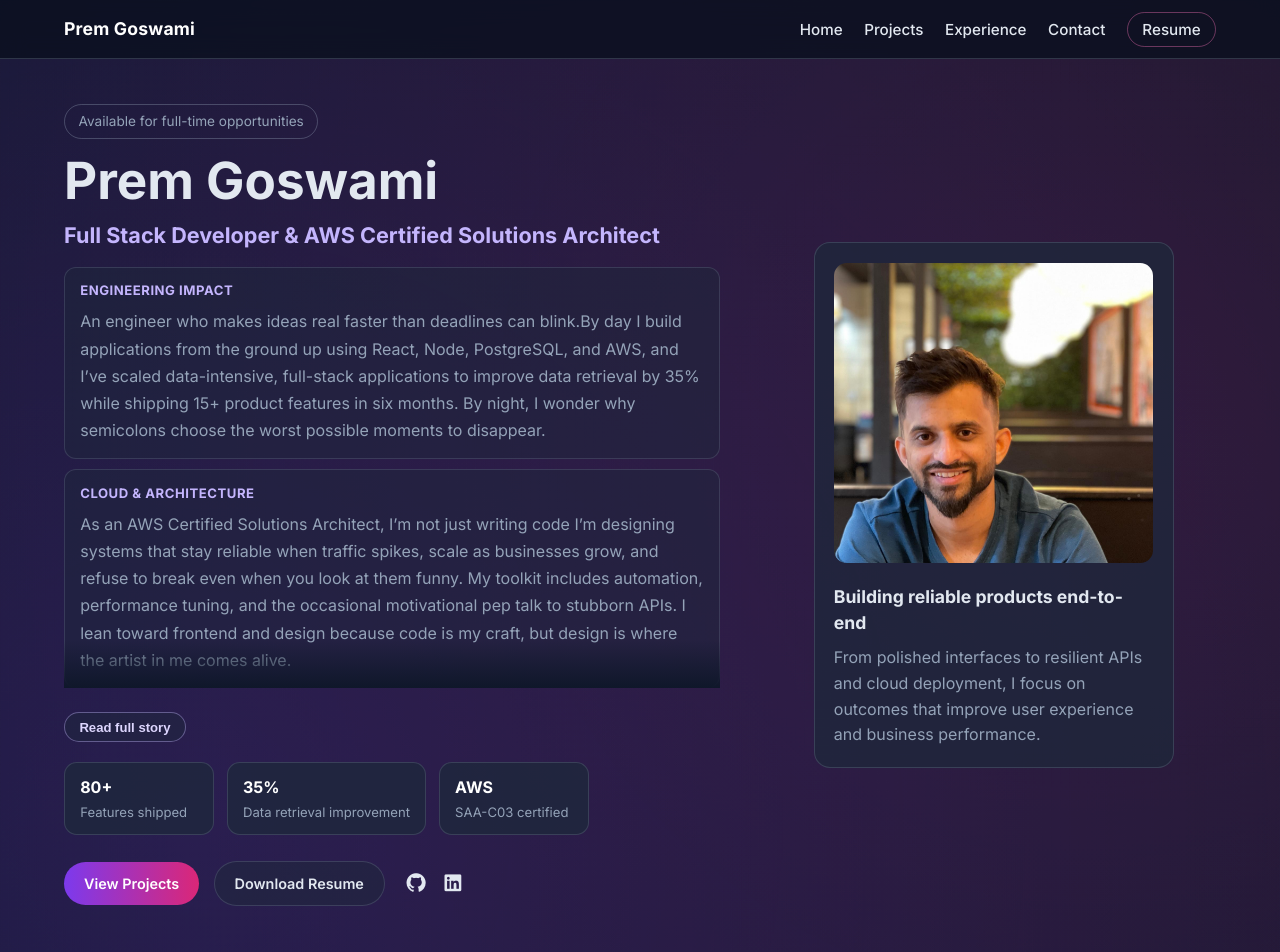
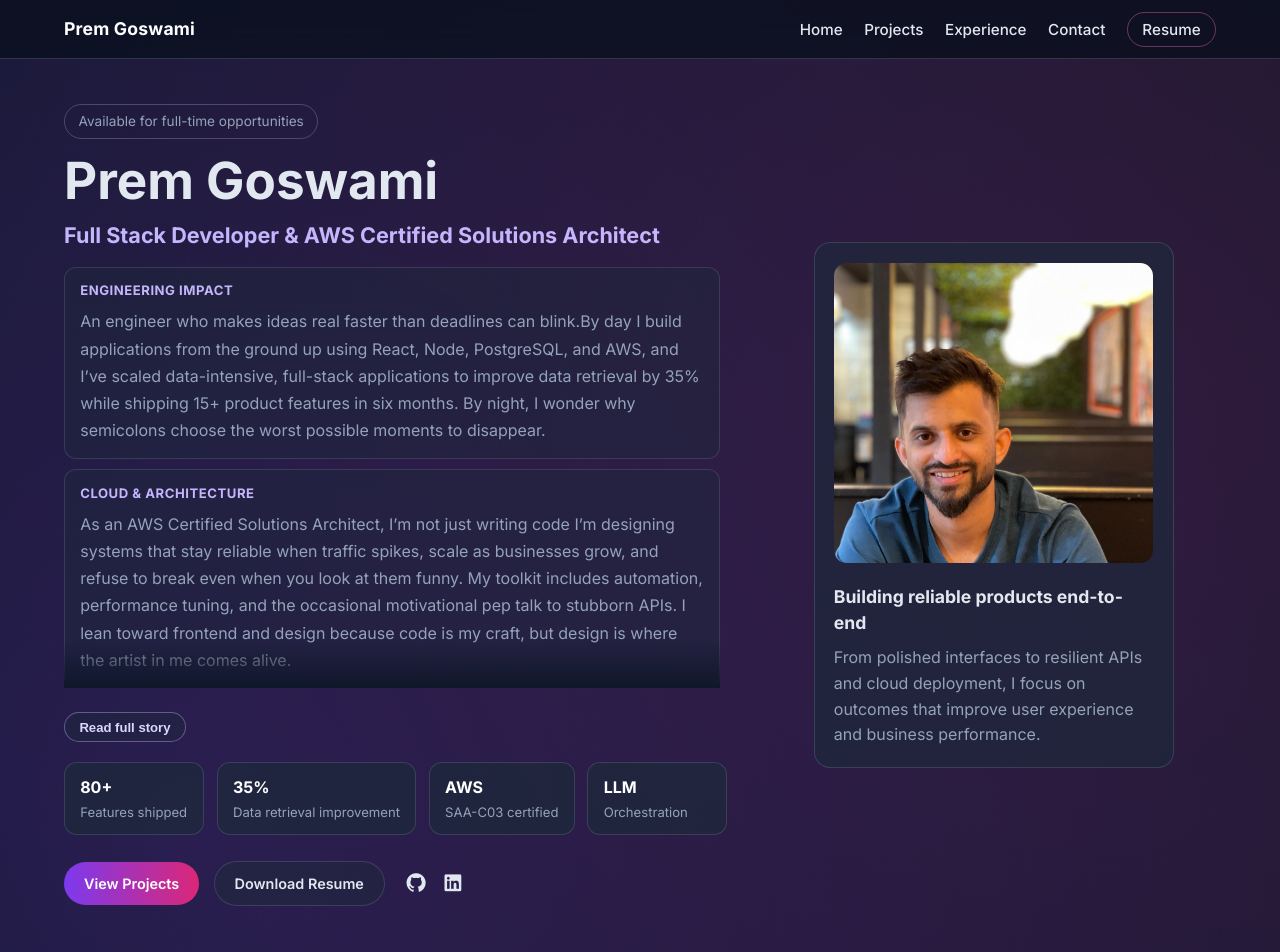
Before and after one commit to prem-goswami/Projects-Portfolio, a React (Vite) app: page / in a window 1280 px wide. Shown: the top 952 px of the page. Built offline with nearby package versions, Linux system fonts and the light colour scheme; no server answers.

Commit message:
Ui changes

```diff
--- a/src/App.css
+++ b/src/App.css
@@ -197,9 +197,11 @@
 
 .hero-metrics {
   display: flex;
-  flex-wrap: wrap;
+  flex-wrap: nowrap;
   gap: 0.8rem;
   margin-bottom: 1.6rem;
+  justify-content: flex-start;
+  overflow-x: auto;
 }
 
 .metric-card {
@@ -207,7 +209,8 @@
   border: 1px solid var(--card-border);
   border-radius: 0.8rem;
   padding: 0.75rem 0.95rem;
-  min-width: 150px;
+  min-width: 140px;
+  flex-shrink: 0;
   display: flex;
   flex-direction: column;
 }
--- a/src/Components/Hero.jsx
+++ b/src/Components/Hero.jsx
@@ -103,6 +103,10 @@ export const Hero = () => {
               <strong>AWS</strong>
               <span>SAA-C03 certified</span>
             </div>
+            <div className="metric-card">
+              <strong>LLM</strong>
+              <span>Orchestration</span>
+            </div>
           </motion.div>
 
           <motion.div className="cta-buttons" variants={staggerContainer}>
--- a/src/NavBar.jsx
+++ b/src/NavBar.jsx
@@ -27,7 +27,7 @@ export const NavBar = () => {
         ))}
         <li>
           <a
-            href="/projects/PremPuriGoswami.pdf"
+            href="/projects/Prem Goswami.pdf"
             target="_blank"
             rel="noopener noreferrer"
             className="resume-link"
```
Also changed, not shown: 2 other files (tests, documents, lock files or other folders).
